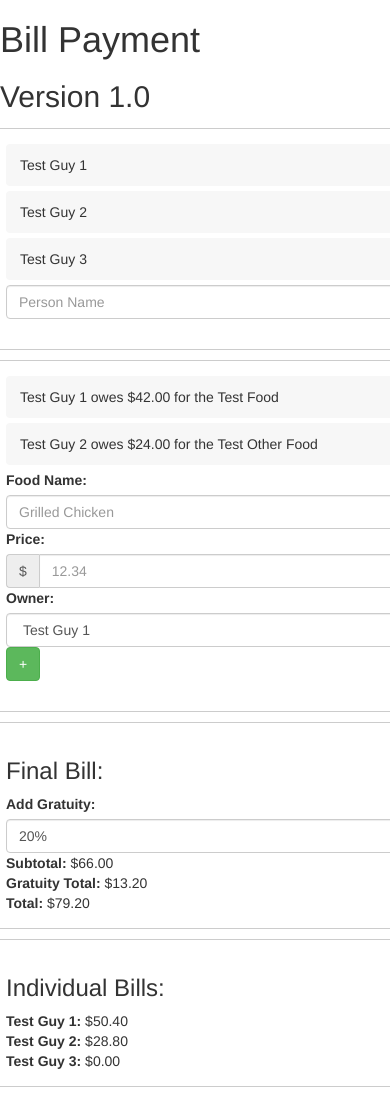
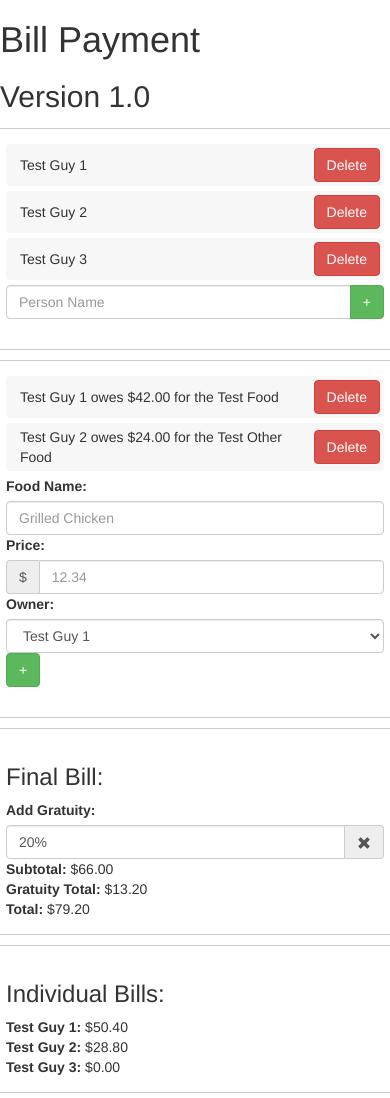
Before and after one commit to Schwaitz/2016-hackathon-tip-calculator, a PHP site: page / in a window 390 px wide; the page is wider, and only the part inside the window is pictured. Run offline with PHP 8.4, Linux system fonts and the light colour scheme; some libraries are stand-ins or nearby versions.

Commit message:
Oh responsive

```diff
--- a/css/style.css
+++ b/css/style.css
@@ -1,6 +1,8 @@
-.content {
-    width: 960px;
-    margin: 0 auto;
+@media(min-width: 992px) {
+    .content {
+        width: 992px;
+        margin: 0 auto;
+    }
 }
 
 .col {
```
